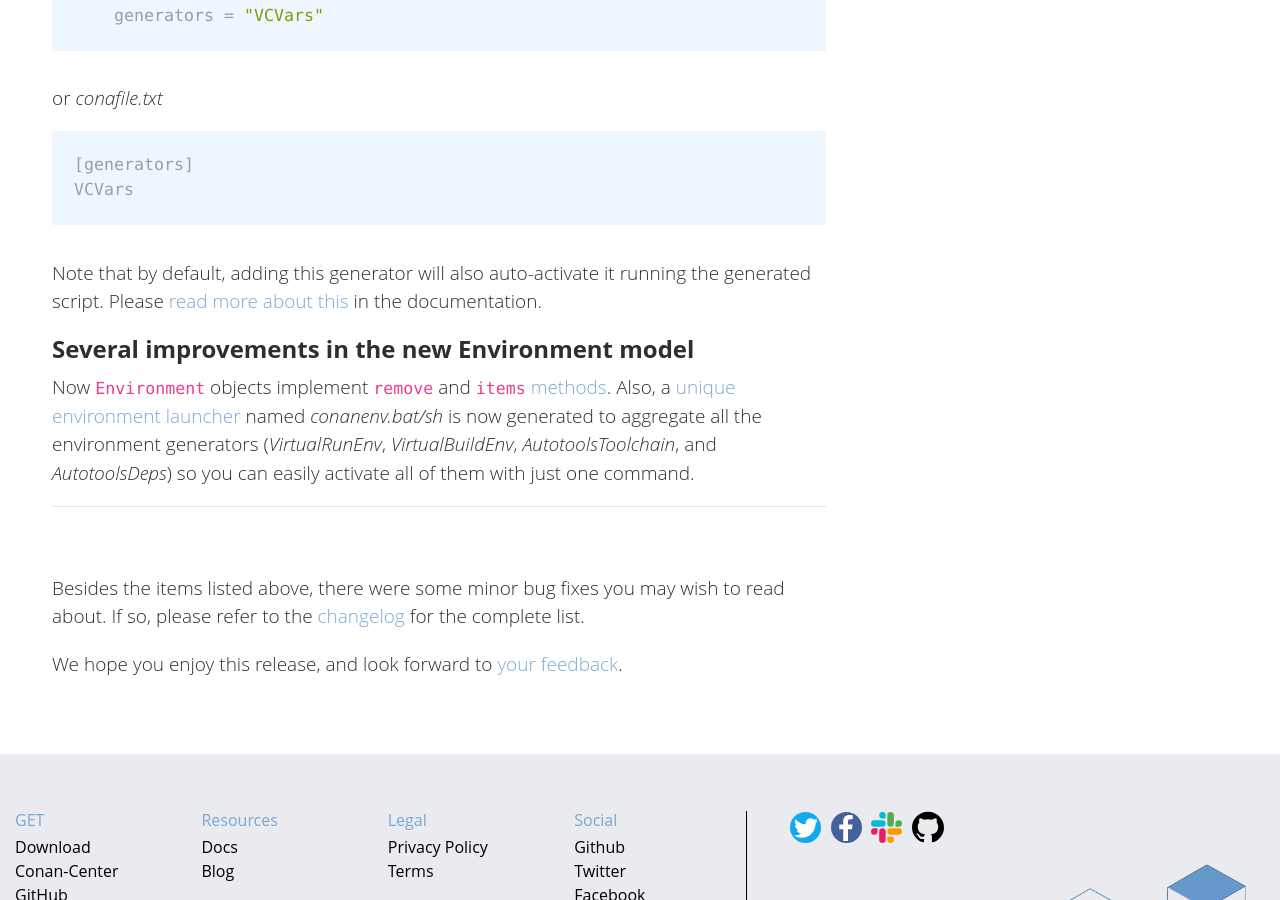
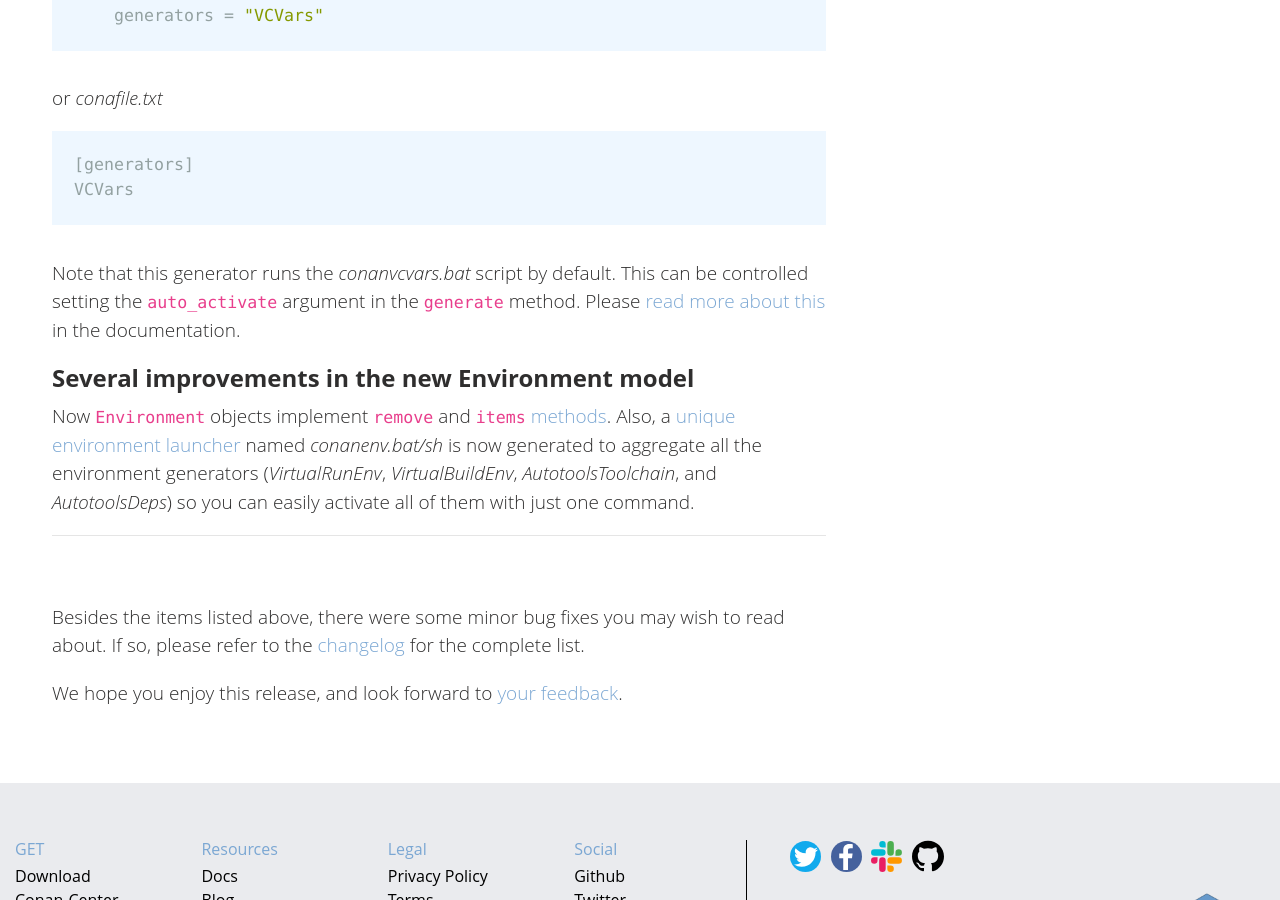
Before and after one commit to conan-io/conan-io.github.io, a Jekyll site: the page built from _posts/2021-08-26-New-conan-release-1-39.markdown, in a window 1280 px wide and 900 px high, scrolled down 2550 px. Built offline with Jekyll 4.4.1, drawn with Linux system fonts in a browser that asks for light colours; comment, search, counter and statistics services are not loaded.

Commit message:
minor changes

````diff
--- a/_posts/2021-08-26-New-conan-release-1-39.markdown
+++ b/_posts/2021-08-26-New-conan-release-1-39.markdown
@@ -104,10 +104,10 @@ or *conafile.txt*
 VCVars
 ```
 
-Note that by default, adding this generator will also auto-activate it running the generated script.
-Please [read more about
-this](https://docs.conan.io/en/latest/reference/conanfile/tools/env/environment.html#creating-launcher-files)
-in the documentation.
+Note that this generator runs the *conanvcvars.bat* script by default. This can be controlled setting the
+`auto_activate` argument in the `generate` method. Please [read more about
+this](https://docs.conan.io/en/latest/reference/conanfile/tools/microsoft.html#generate) in the
+documentation.
 
 ## Several improvements in the new Environment model
 
````
